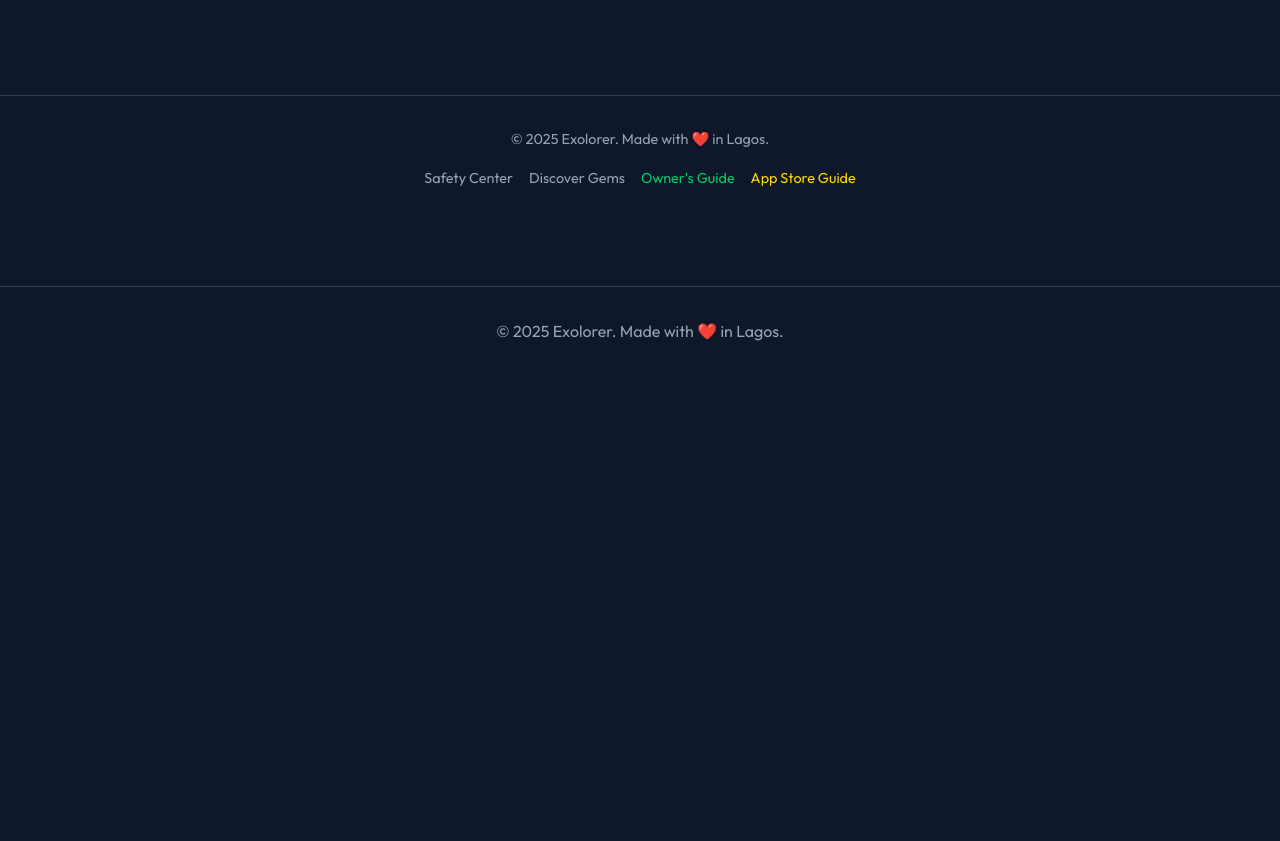
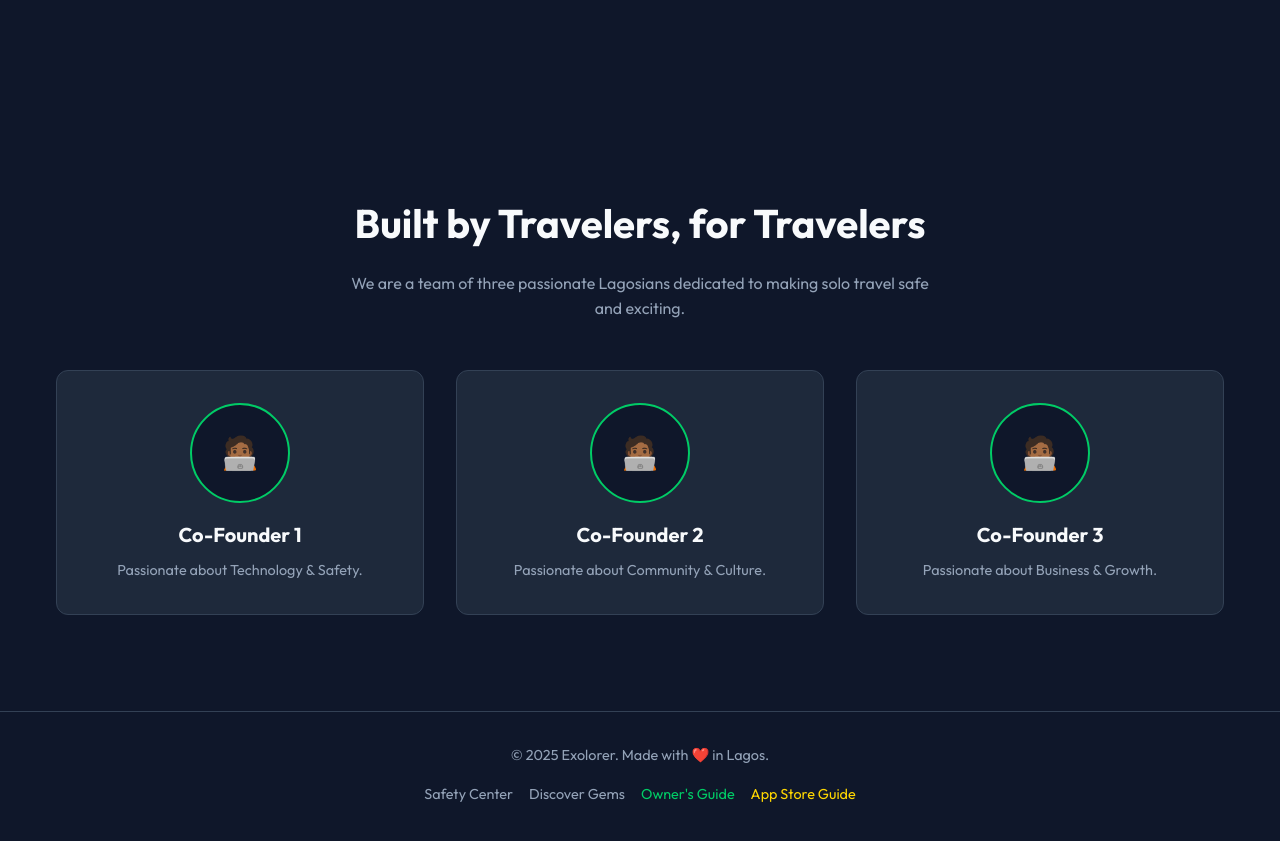
Before and after one commit to SenuJ910/exolorer-app, a React (Vite) app: page / in a window 1280 px wide. Shown: the part 1808-2649 px from the top of the page. Before the commit the page ends 2184 px from the top, so only its background shows below. Built offline with nearby package versions, Linux system fonts and the light colour scheme.

Commit message:
Add Meet the Team section

```diff
--- a/src/pages/LandingPage.tsx
+++ b/src/pages/LandingPage.tsx
@@ -173,6 +173,47 @@ const LandingPage: React.FC = () => {
                     </Link>
                 </div>
             </section>
+
+            {/* Meet the Team */}
+            <section style={{ padding: '6rem 0', background: 'var(--color-bg)' }}>
+                <div className="container" style={{ textAlign: 'center' }}>
+                    <h2 style={{ fontSize: '2.5rem', marginBottom: '1rem', fontWeight: '700' }}>Built by Travelers, for Travelers</h2>
+                    <p style={{ color: 'var(--color-text-muted)', marginBottom: '3rem', maxWidth: '600px', margin: '0 auto 3rem' }}>
+                        We are a team of three passionate Lagosians dedicated to making solo travel safe and exciting.
+                    </p>
+
+                    <div style={{ display: 'grid', gridTemplateColumns: 'repeat(auto-fit, minmax(250px, 1fr))', gap: '2rem' }}>
+                        {[1, 2, 3].map((i) => (
+                            <motion.div
+                                key={i}
+                                whileHover={{ y: -5 }}
+                                className="card"
+                                style={{ textAlign: 'center', padding: '2rem' }}
+                            >
+                                <div style={{
+                                    width: '100px',
+                                    height: '100px',
+                                    borderRadius: '50%',
+                                    background: 'var(--color-bg)',
+                                    margin: '0 auto 1rem',
+                                    border: '2px solid var(--color-primary)',
+                                    display: 'flex',
+                                    alignItems: 'center',
+                                    justifyContent: 'center',
+                                    fontSize: '2rem'
+                                }}>
+                                    🧑🏾‍💻
+                                </div>
+                                <h3 style={{ fontSize: '1.25rem', marginBottom: '0.5rem' }}>Co-Founder {i}</h3>
+                                <p style={{ color: 'var(--color-text-muted)', fontSize: '0.9rem' }}>
+                                    Passionate about {i === 1 ? 'Technology & Safety' : i === 2 ? 'Community & Culture' : 'Business & Growth'}.
+                                </p>
+                            </motion.div>
+                        ))}
+                    </div>
+                </div>
+            </section>
+
             {/* Footer */}
             <footer style={{ padding: '2rem 0', textAlign: 'center', color: 'var(--color-text-muted)', fontSize: '0.9rem', borderTop: '1px solid var(--color-border)' }}>
                 <div className="container">
```
